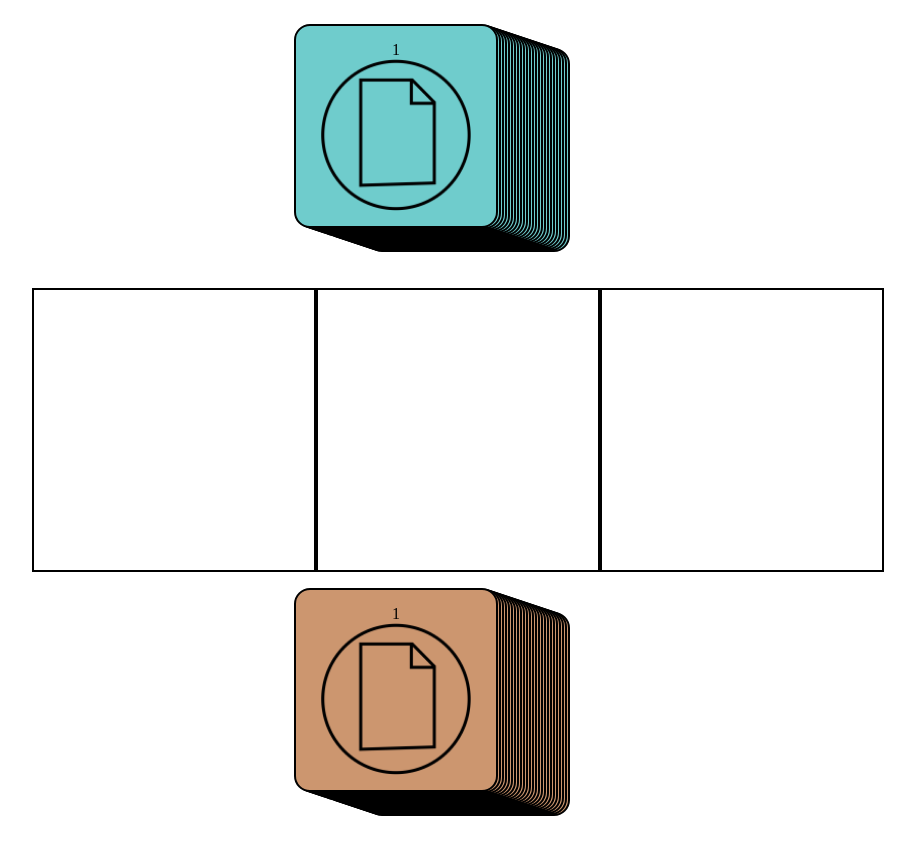
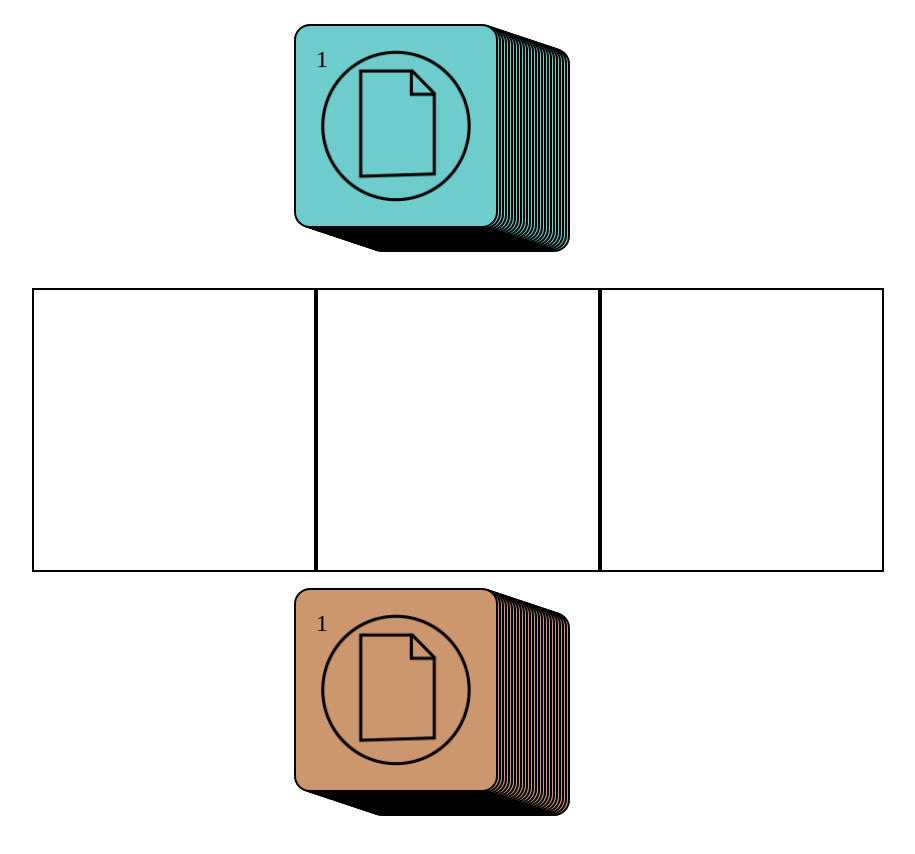
Before and after one commit to Pajuman/KNP, an Angular app: page /play in a window 1280 px wide. Shown: the top 854 px of the page, without its empty margins (182-1097 px from the left). Built offline with nearby package versions, Linux system fonts and the light colour scheme.

Commit message:
introduce small size cards as input parameter

```diff
--- a/src/app/card/card.html
+++ b/src/app/card/card.html
@@ -1,4 +1,8 @@
-<div [ngClass]="'player-' + cardType().player.name" class="frame">
-  <span class="points">{{ cardType().points }}</span>
-  <img alt="Card" src="assets/{{ cardType().cardType }}.png" width="150">
+<div [ngClass]="['player-' + cardType().player.name, size()]" class="frame">
+  @if (settingsService.mode !== 'expert') {
+    <span [ngStyle]="{'left.px': size() === 'normal' ? 20 : 10, 'top.px': size() === 'normal' ? 20 : 10,
+    'font-size.px':size() === 'normal' ? 24 : 12}"
+          class="points">{{ cardType().points }}</span>
+  }
+  <img [ngStyle]="{'width.px': size() === 'normal' ? 150 : 75}" alt="Card" src="assets/{{ cardType().cardType }}.png">
 </div>
--- a/src/app/card/card.scss
+++ b/src/app/card/card.scss
@@ -11,19 +11,29 @@
 }
 
 .frame {
-  border: 2px black solid;
+  position: relative;
   border-radius: 1rem;
   display: flex;
   flex-direction: column;
   align-items: center;
   justify-content: center;
-  width: 200px;
-  height: 200px;
   margin: 1rem;
 }
 
+.normal {
+  border: 2px black solid;
+  width: 200px;
+  height: 200px;
+}
+
+.small {
+  border: 1px black solid;
+  width: 100px;
+  height: 100px;
+}
+
 .points {
-  font-size: 1rem;
+  position: absolute;
   font-weight: lighter;
 }
 
--- a/src/app/card/card.ts
+++ b/src/app/card/card.ts
@@ -1,15 +1,22 @@
-import {Component, input, InputSignal} from '@angular/core';
-import {NgClass} from '@angular/common';
+import {Component, computed, inject, input, InputSignal, Signal} from '@angular/core';
+import {NgClass, NgStyle} from '@angular/common';
 import {CardType} from '../interfaces';
+import {SettingsService} from '../services/settings.service';
 
 @Component({
   selector: 'app-card',
   imports: [
-    NgClass
+    NgClass,
+    NgStyle
   ],
   templateUrl: './card.html',
   styleUrl: './card.scss'
 })
 export class Card {
   public readonly cardType: InputSignal<CardType> = input.required();
+  public readonly size = input<'normal' | 'small'>('normal');
+  public readonly imageWidth: Signal<number> = computed(() => this.size() === 'small' ? 75 : 150);
+
+
+  public readonly settingsService = inject(SettingsService);
 }
--- a/src/app/initial-settings/initial-settings.ts
+++ b/src/app/initial-settings/initial-settings.ts
@@ -22,7 +22,7 @@ export class InitialSettings {
   private router = inject(Router);
 
   public startGame() {
-    this.settingsService.thingsRange = this.selectedCards;
+    this.settingsService.cardsRange = this.selectedCards;
     this.settingsService.mode = this.selectedMode;
     this.settingsService.speed = this.selectedSpeed;
 
--- a/src/app/services/decks.service.ts
+++ b/src/app/services/decks.service.ts
@@ -17,7 +17,7 @@ export class DecksService {
   private settingsService: SettingsService = inject(SettingsService);
 
   public initiateStartUp() {
-    this.cardCount = this.settingsService.thingsRange === 'default' ? 24 : 25;
+    this.cardCount = this.settingsService.cardsRange === 'default' ? 24 : 25;
     this.reset();
     this.generateDeck(this.playerOne);
     this.generateDeck(this.playerTwo);
@@ -32,7 +32,7 @@ export class DecksService {
   }
 
   private generateDeck(player: Player) {
-    const muster = this.settingsService.thingsRange === 'default' ? [...MUSTER_DEFAULT] : [...MUSTER_EXTENDED];
+    const muster = this.settingsService.cardsRange === 'default' ? [...MUSTER_DEFAULT] : [...MUSTER_EXTENDED];
     let idIndex = 0;
     while (muster.length > 0) {
       const rnd = Math.floor(Math.random() * muster.length);
--- a/src/app/services/settings.service.ts
+++ b/src/app/services/settings.service.ts
@@ -5,7 +5,7 @@ import {Speed} from '../interfaces';
   providedIn: 'root'
 })
 export class SettingsService {
-  public thingsRange: 'default' | 'extended' = 'extended';
-  public mode: 'tutorial' | 'advanced' | 'expert' = 'expert';
+  public cardsRange: 'default' | 'extended' = 'extended';
+  public mode: 'tutorial' | 'advanced' | 'expert' = 'tutorial';
   public speed: Speed = Speed.fast;
 }
```
Also changed, not shown: src/assets/Bez.jpg (deleted).
